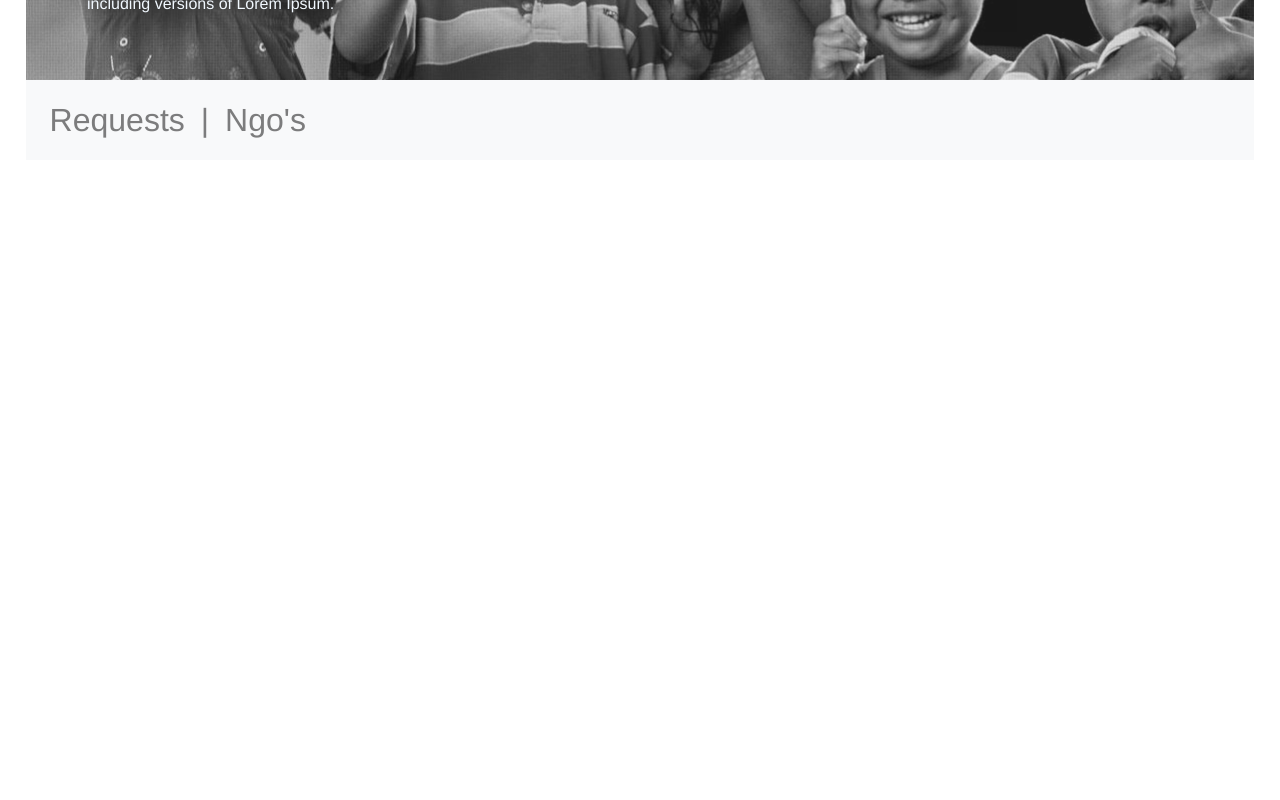
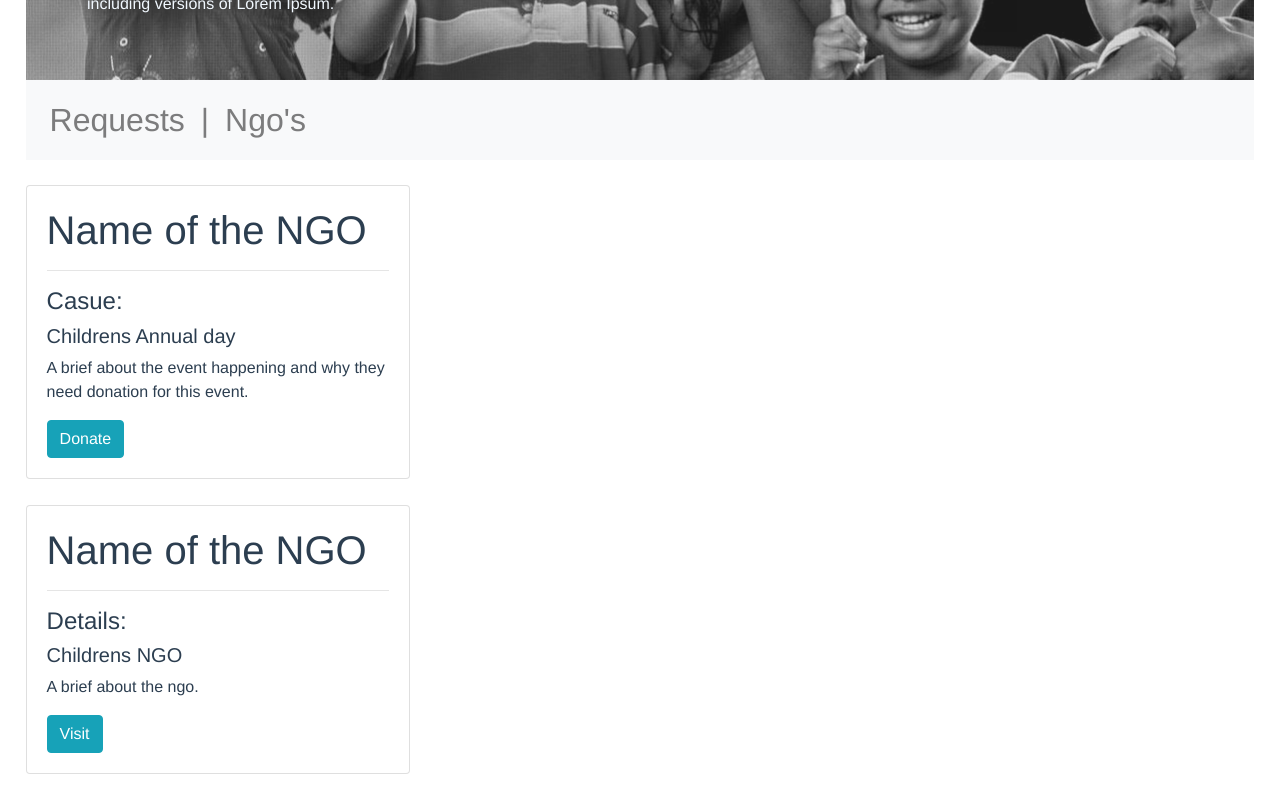
Before and after one commit to aditya-mishra25/ConvoyOfHope, a Vue app: page /#/ in a window 1280 px wide. Shown: the part 477-1277 px from the top of the page. Before the commit the page ends 800 px from the top, so only its background shows below. Built offline with nearby package versions, Linux system fonts and the light colour scheme.

Commit message:
basic card layout ready

```diff
--- a/src/components/Home/Home.vue
+++ b/src/components/Home/Home.vue
@@ -12,25 +12,35 @@
        <div class='block2'>
             <b-navbar toggleable="lg" type="light" variant="light">
                 <b-navbar-nav>
-                    <b-nav-item href="#">Requests</b-nav-item>
+                    <b-nav-item href="#" name='request' value='req'>Requests</b-nav-item>
                     <b-nav-item>|</b-nav-item>
-                    <b-nav-item href="#" >Ngo's</b-nav-item>
+                    <b-nav-item href="#" name='ngo' value='ngo'>Ngo's</b-nav-item>
                 </b-navbar-nav>
             </b-navbar>
        </div>
        <div class='block3'>
-
+           <app-request></app-request>
+           <app-ngolist></app-ngolist>
        </div>
   </div>
 </template>
 
 <script>
 import ngokids from '../../assets/ngo.jpg'
+import Requests from './Request.vue'
+import NgoList from './Ngo.vue'
 export default {
     data(){
         return{
             ngokids
         }
+    },
+    components:{
+        'app-request':Requests,
+        'app-ngolist':NgoList
+    },
+    stateChange: function(){
+
     }
 
 }
@@ -60,5 +70,8 @@ export default {
     margin-left: 2%;
     margin-right: 2%;
 }
+.block3{
+
+}
 
 </style>
--- a/src/components/Home/Ngo.vue
+++ b/src/components/Home/Ngo.vue
@@ -0,0 +1,23 @@
+<template>
+  <div class='main'>
+      <div class="block1">
+          <b-card>
+              <h1>Name of the NGO</h1>
+              <hr>
+              <h4>Details:</h4><h5>Childrens NGO</h5>
+              <p>A brief about the ngo.</p>
+              <b-button variant="info">Visit</b-button>
+          </b-card>
+      </div>
+  </div>
+</template>
+
+<script>
+export default {
+
+}
+</script>
+
+<style lang="sass" scoped>
+
+</style>
--- a/src/components/Home/Request.vue
+++ b/src/components/Home/Request.vue
@@ -0,0 +1,30 @@
+<template>
+  <div class='main'>
+      <div class="block1">
+          <b-card>
+              <h1>Name of the NGO</h1>
+              <hr>
+              <h4>Casue:</h4><h5>Childrens Annual day</h5>
+              <p>A brief about the event happening and why they need donation for this event.</p>
+              <b-button variant="info">Donate</b-button>
+          </b-card>
+      </div>
+  </div>
+</template>
+
+<script>
+export default {
+
+}
+</script>
+
+<style>
+.main{
+    text-align: left;
+    margin: 2%;
+    width: 30%;
+}
+.block1{
+    border-spacing: 1%
+}
+</style>
```
